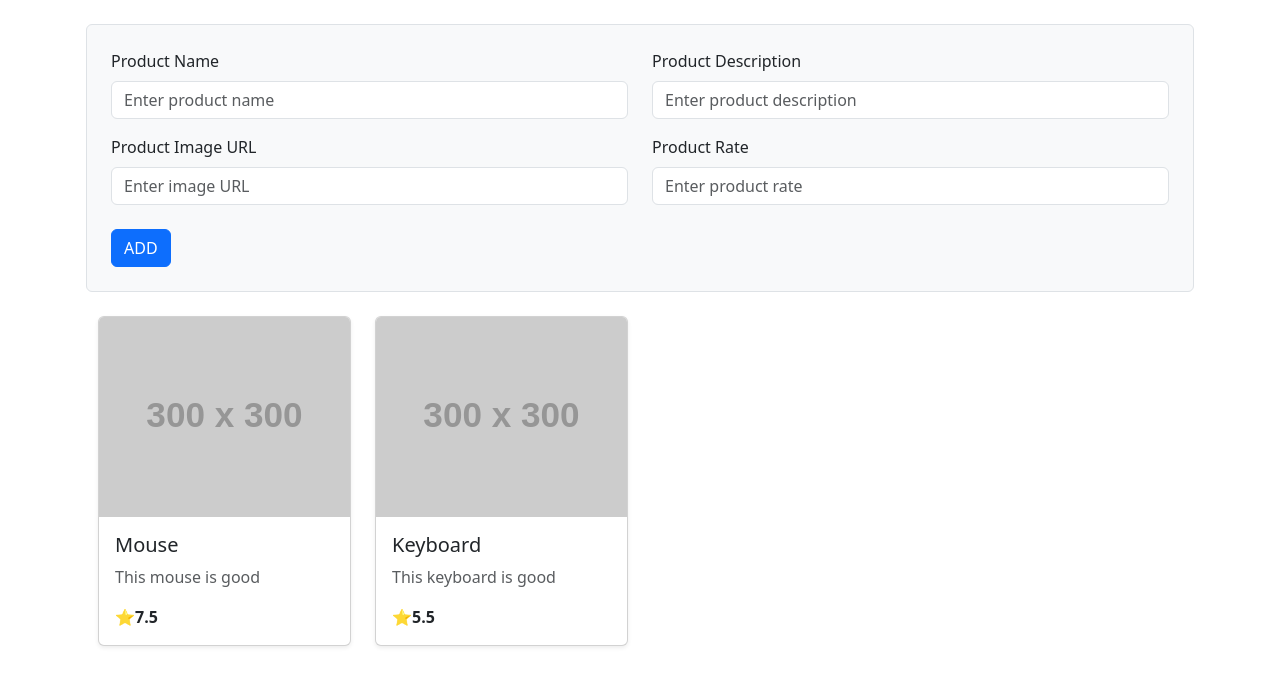
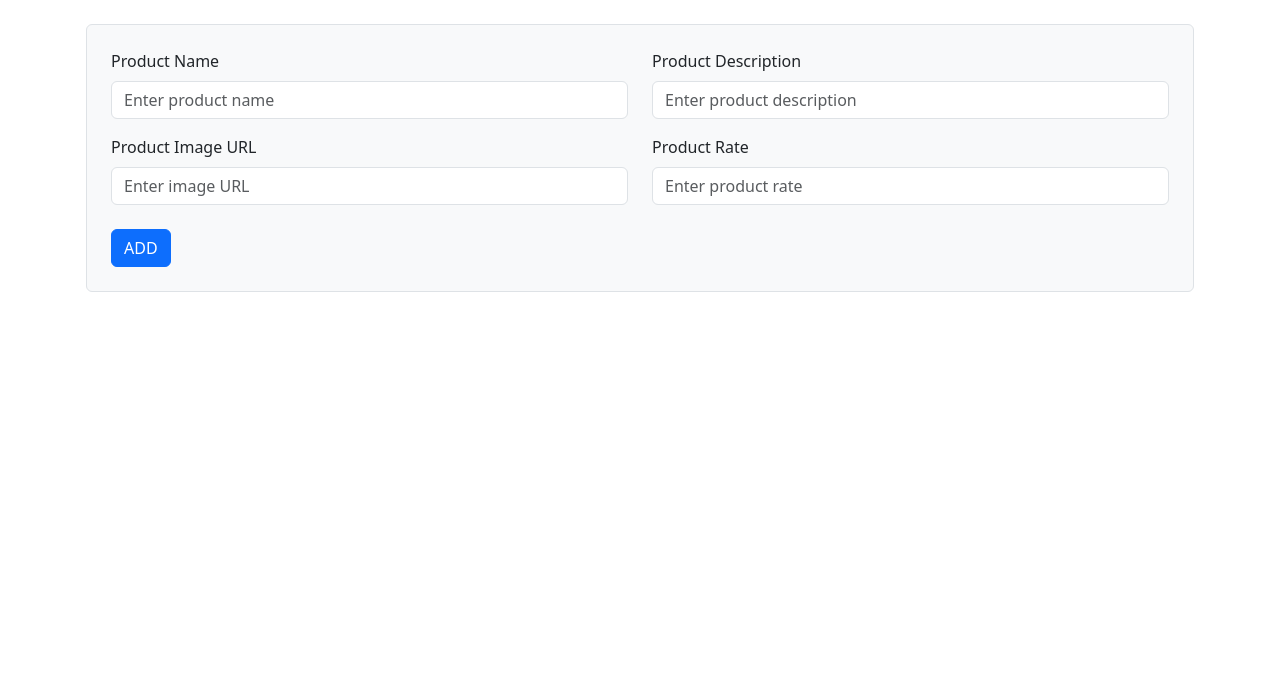
Before and after one commit to Youssef-Yasser-Mahmoud/ProductDash-, an Angular app: page / in a window 1280 px wide. Shown: the top 686 px of the page. Built offline with nearby package versions, Linux system fonts and the light colour scheme.

Commit message:
Handled component interaction (from parent to child)

```diff
--- a/src/app/app.component.html
+++ b/src/app/app.component.html
@@ -1,4 +1,4 @@
 <div class="container py-4 px-3">
   <app-product-form (EmitterData)="receiveData($event)"></app-product-form>
-  <app-product-list></app-product-list>
+  <app-product-list [productObj]="productObj"></app-product-list>
 </div>
--- a/src/app/components/product-form/product-form.component.ts
+++ b/src/app/components/product-form/product-form.component.ts
@@ -17,9 +17,10 @@ export class ProductFormComponent {
 
   sendData() {
     let obj = {
+      id: Math.random(),
       name: this.productName,
-      desc: this.productDescription,
-      img: this.productImage,
+      description: this.productDescription,
+      imageURL: this.productImage,
       rate: this.productRate,
     };
 
--- a/src/app/components/product-list/product-list.component.ts
+++ b/src/app/components/product-list/product-list.component.ts
@@ -1,4 +1,10 @@
-import { Component } from '@angular/core';
+import {
+  Component,
+  Input,
+  OnChanges,
+  OnInit,
+  SimpleChanges,
+} from '@angular/core';
 import { Product } from '../../interface/product';
 
 @Component({
@@ -7,21 +13,18 @@ import { Product } from '../../interface/product';
   templateUrl: './product-list.component.html',
   styleUrl: './product-list.component.css',
 })
-export class ProductListComponent {
-  productList: Product[] = [
-    {
-      id: 1,
-      name: 'Mouse',
-      description: 'This mouse is good',
-      rate: 7.5,
-      imageURL: 'https://fakeimg.pl/300/',
-    },
-    {
-      id: 2,
-      name: 'Keyboard',
-      description: 'This keyboard is good',
-      rate: 5.5,
-      imageURL: 'https://fakeimg.pl/300/',
-    },
-  ];
+export class ProductListComponent implements OnChanges {
+  @Input() productObj!: Product;
+  productList: Product[] = [];
+  // ngOnInit(): void {
+  //   this.productList.push(this.productObj);
+  // }
+
+  ngOnChanges(changes: SimpleChanges): void {
+    console.log(changes['productObj']);
+
+    if (changes['productObj'] && this.productObj) {
+      this.productList.push(this.productObj);
+    }
+  }
 }
```
